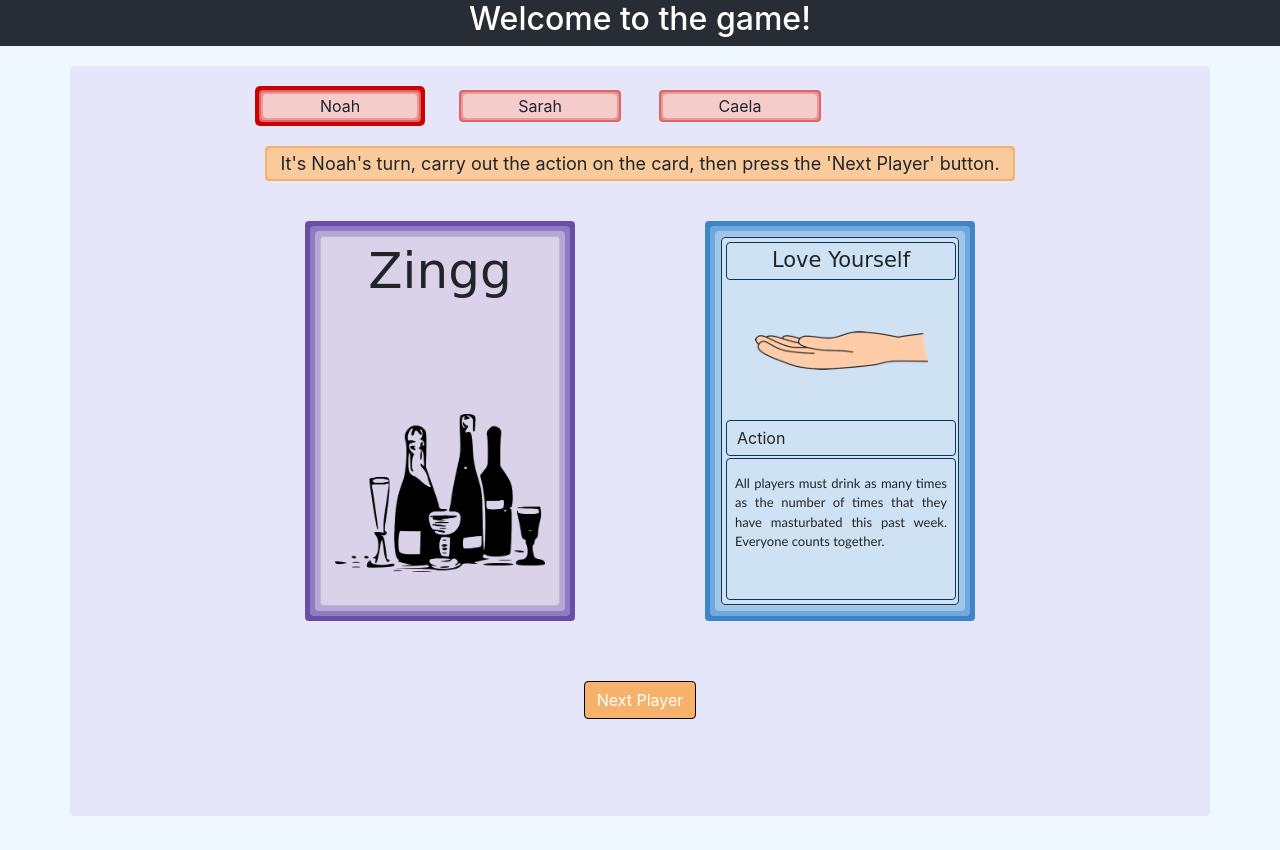
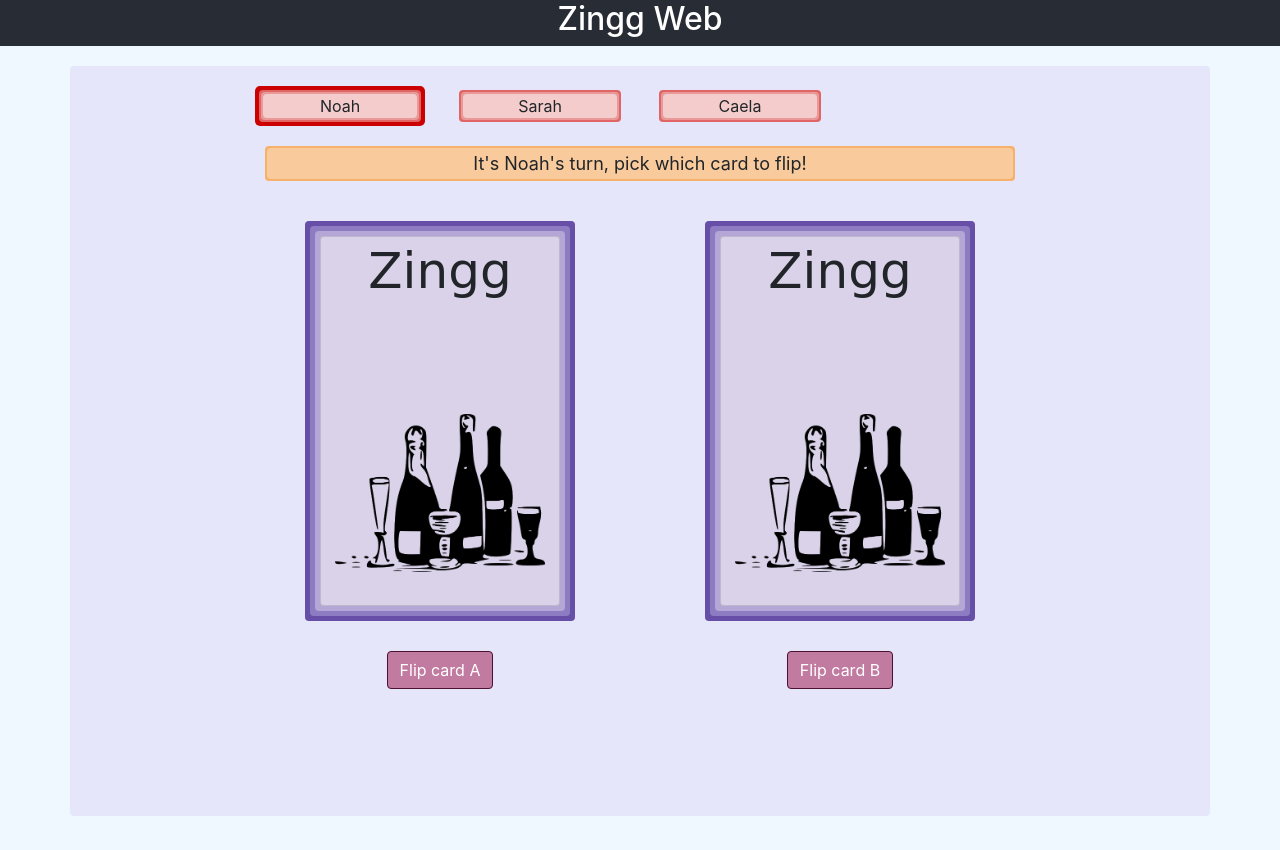
Before and after one commit to ncteisen/zingg, a React (Create React App) app: page / in a window 1280 px wide. Built offline with nearby package versions, Linux system fonts and the light colour scheme.

Commit message:
back to regular mode

```diff
--- a/src/App.tsx
+++ b/src/App.tsx
@@ -12,7 +12,7 @@ function Home(Props: HomeProps) {
   return (
      <div className="App">
         <div className="App-header">
-          <h2>Welcome to the Zingg!</h2>
+          <h2>Welcome to the Zingg Web!</h2>
         </div>
         <div id="mainContainer" className="game-container-color container rounded">
           <div id="gameBoard" className="container">
--- a/src/Game.tsx
+++ b/src/Game.tsx
@@ -49,10 +49,10 @@ class Game extends React.Component<GameProps, GameState> {
     this.state = {
       deck: shuffle(CardDataList),
       deck_idx: 0,
-      deckState: DeckState.FRONT, // change me back to back
+      deckState: DeckState.BACK, // TODO, make a mode for this.
       players: players,
       player_idx: 0,
-      pos: CardPosition.RIGHT, // Change me back to unset
+      pos: CardPosition.UNSET, // TODO, make a mode for this.
     }
   }
 
@@ -93,7 +93,7 @@ class Game extends React.Component<GameProps, GameState> {
 
       case DeckState.FRONT:
         this.setState({
-          deckState: DeckState.FRONT,
+          deckState: DeckState.BACK,  // TODO, make a mode for this.
           player_idx: (this.state.player_idx + 1) % this.state.players.length,
           deck_idx: (this.state.deck_idx + 1) % this.state.deck.length
         })
@@ -104,7 +104,7 @@ class Game extends React.Component<GameProps, GameState> {
     }
 
     this.setState({
-      pos: CardPosition.RIGHT // TODO, change me back to pos
+      pos: pos // TODO, make a mode for this.
     })
   }
 
@@ -142,7 +142,7 @@ class Game extends React.Component<GameProps, GameState> {
     return (
       <div className="App">
         <div className="App-header">
-          <h2>Welcome to the game!</h2>
+          <h2>Zingg Web</h2>
         </div>
         <div id="mainContainer" className="game-container-color container rounded">
           <div id="gameBoard" className="container">
--- a/src/Lobby.tsx
+++ b/src/Lobby.tsx
@@ -12,7 +12,7 @@ function Lobby(Props: LobbyProps) {
   return (
       <div className="App">
         <div className="App-header">
-          <h2>Welcome to the lobby!</h2>
+          <h2>Zingg Web</h2>
         </div>
         <div id="mainContainer" className="game-container-color container rounded">
           <div id="gameBoard" className="container">
```
